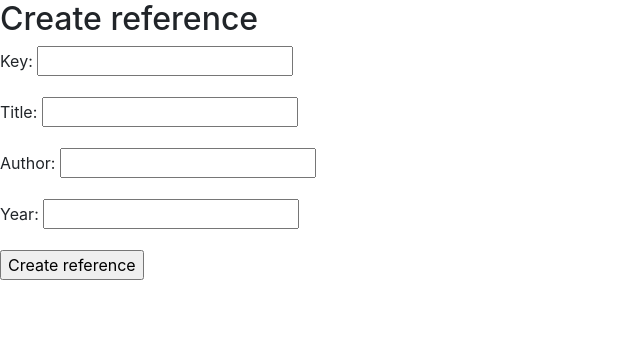
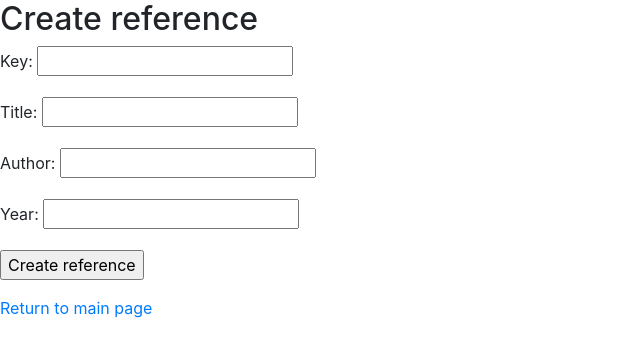
Before and after one commit to emilkivela/miniprojekti-manaatit, a Flask app: page /new in a window 1280 px wide. Shown: the top 357 px of the page, without its empty margins (0-640 px from the left). Run offline with Flask 3, Linux system fonts and the light colour scheme; parts of the project's set-up code (start-up, migrations or seed data) failed here and were passed over.

Commit message:
Modify app.py, new.html

```diff
--- a/app/app.py
+++ b/app/app.py
@@ -29,6 +29,13 @@ def create():
     title = request.form["title"]
     author = request.form["author"]
     year = request.form["year"]
+
+    if not key or not title or not author or not year:
+        return render_template("new.html", error="All fields must be filled")
+
+    if not year.isdigit():
+        return render_template("new.html", error="Year must be a number")
+
     sql = "INSERT INTO books (refkey, title, author, pubYear) VALUES (:key, :title, :author, :year)"
     db.session.execute(text(sql), {"key": key, "title": title, "author": author, "year": year})
     db.session.commit()
--- a/app/templates/new.html
+++ b/app/templates/new.html
@@ -1,6 +1,7 @@
 <!doctype html>
 <html>
 <head>
+    <title>Create reference</title>
     <!-- Bootstrap CSS -->
     <link rel="stylesheet" href="https://cdn.jsdelivr.net/npm/bootstrap@4.3.1/dist/css/bootstrap.min.css" integrity="sha384-ggOyR0iXCbMQv3Xipma34MD+dH/1fQ784/j6cY/iJTQUOhcWr7x9JvoRxT2MZw1T" crossorigin="anonymous">
 </head>
@@ -24,5 +25,12 @@
     <input type="submit" value="Create reference">
 </form>
 
+
+{% if error %}
+    <p> {{ error }}</p>
+{% endif %}
+
+<p><a href="/">Return to main page</a>
+
 <body>
 <html>
```
